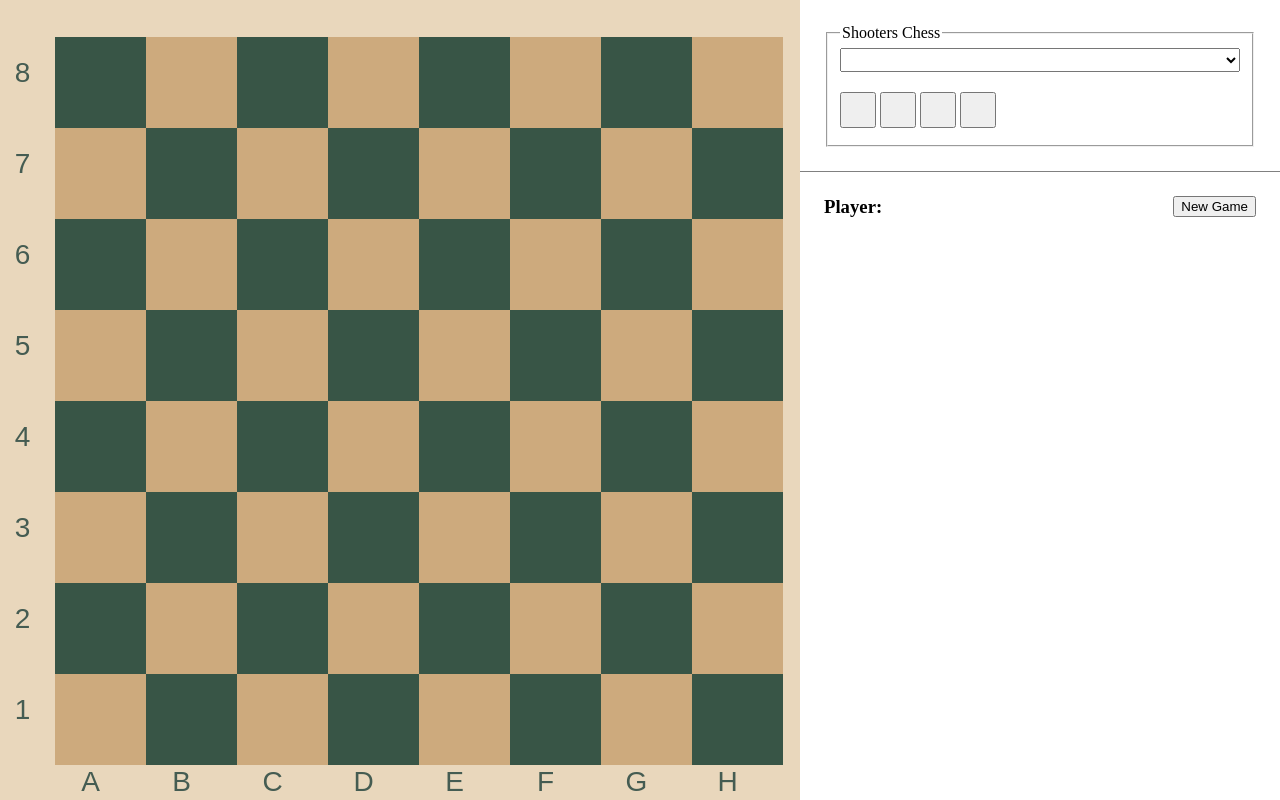
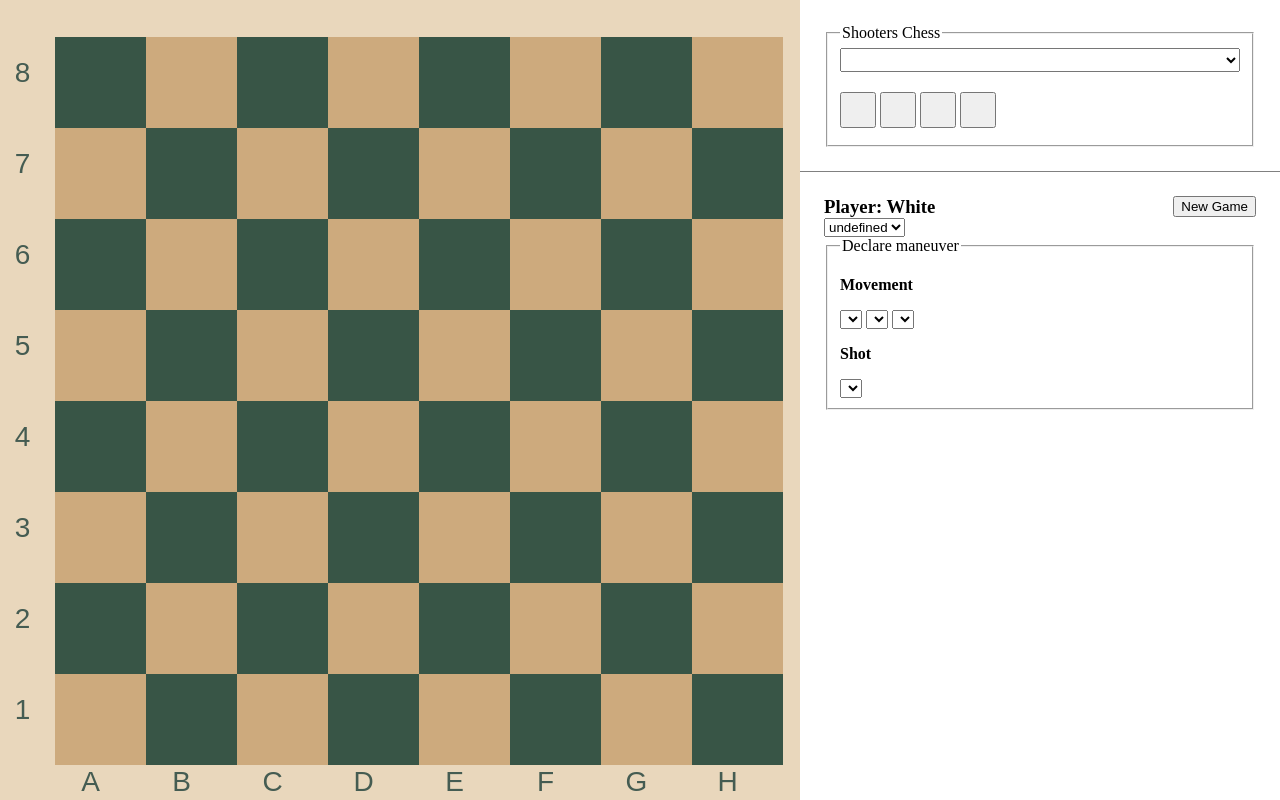
Before and after one commit to SmKou/shooters-chess, a website built with Vite: page index.html in a window 1280 px wide. Built offline with nearby package versions, Linux system fonts and the light colour scheme; a web font is replaced by a local one.

Commit message:
Add start_turn and WIP Add get_pieces

```diff
--- a/index.html
+++ b/index.html
@@ -196,8 +196,8 @@
             <h3>Player: <span id="user"></span></h3>
             <button id="init-btn">New Game</button>
         </section>
-        <section id="player-maneuver" class="inactive"></section>
-        <section id="input" class="inactive">
+        <section id="player-maneuver"></section>
+        <section id="input">
             <select id="user-pieces"></select>
             <fieldset>
                 <legend>Declare maneuver</legend>
--- a/main.js
+++ b/main.js
@@ -44,9 +44,15 @@ const size_canvas = () => {
 }
 
 const game = {
+    players: [true, true],    // true: person
     player: false,              // true: white
-    players: [false, false],    // true: person
-    valid: {}
+    valid: {},
+    current_piece: '',
+    move_to: '',
+    unbridge: false,
+    bridge_with: '',
+    unload_to: '',
+    shoot_at: ''
 }
 
 const new_game = () => {
@@ -169,33 +175,39 @@ const draw_board = () => {
     }
 }
 
-/*
- * Change player
- * - Update game.player
- * - Update #user-turn
- * Clear inputs
-*/
 const start_turn = () => {
     game.player = !game.player
     const side = game.player ? 'white' : 'black'
     document.getElementById('user').innerHTML = side[0].toUpperCase() + side.slice(1)
 
+    document.getElementById('move-to').innerHTML = ''
+    document.getElementById('bridge-with').innerHTML = ''
+    document.getElementById('unload-to').innerHTML = ''
+    document.getElementById('shoot-at').innerHTML = ''
+
+    if (game.players[Number(game.player)])
+        load_select(document.getElementById('user-pieces'), get_pieces(side))
+}
+
+const get_pieces = (side) => {
     const on_board = []
     for (let i = 0; i < game.board.length; ++i)
         if (game.board[i].includes(side))
             on_board.push(i)
+    console.log(on_board)
     const list = on_board.map(idx => {
         const coord = pos_coord(idx)
         const piece = game.board[idx]
         const name = coord + ' ' + piece[0].toUpperCase() + piece.slice(1)
         return { value: coord, name }
     })
-    load_select(document.getElementById('user-pieces'), list)
+    console.log(list)
+    return list
 }
 
 const select_piece = () => {}
 
-
+const declare_maneuver = () => {}
 
 const load_select = (select_elm, list) => {
     select_elm.innerHTML = ''
@@ -213,10 +225,15 @@ const load = () => {
     new_game()
     draw_labels()
     draw_board()
+
+    start_turn()
 }
 
-document.getElementById('init-btn').addEventListener('pointerdown', start_turn)
-document.getElementById('user-pieces').addEventListener('')
+
+document.getElementById('user-pieces').addEventListener('change', e => {
+    const coord = e.target.value
+
+})
 
 window.addEventListener('load', load)
 window.addEventListener('resize', load)
```
